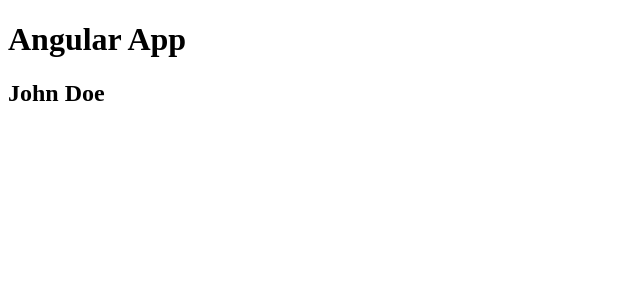
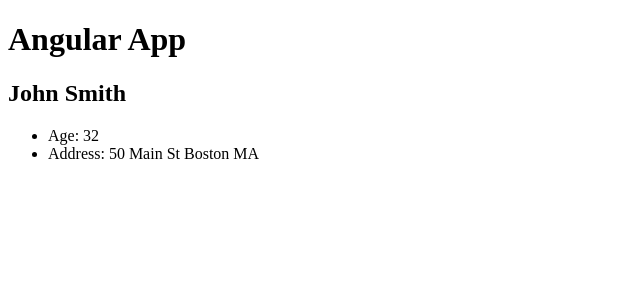
Before and after one commit to mytematt/learning_angular, an Angular app: page / in a window 1280 px wide. Shown: the top 300 px of the page, without its empty margins (0-640 px from the left). Built offline with nearby package versions, Linux system fonts and the light colour scheme.

Commit message:
thru lecture 14

```diff
--- a/src/app/components/user/user.component.html
+++ b/src/app/components/user/user.component.html
@@ -1 +1,5 @@
-<h2>John Doe</h2>
+<h2>{{ firstName }} {{ lastName }}</h2>
+<ul>
+  <li> Age: {{ showAge() }}</li>
+  <li>Address: {{ address.street }} {{ address.city }} {{ address.state }}</li>
+</ul>
--- a/src/app/components/user/user.component.ts
+++ b/src/app/components/user/user.component.ts
@@ -5,4 +5,21 @@
   templateUrl: './user.component.html',
   styleUrls: ['./user.component.css']
 })
-export class UserComponent { }
+export class UserComponent {
+  firstName = 'John';
+  lastName = 'Smith';
+  age = 30;
+  address = {
+    street: '50 Main St',
+    city: 'Boston',
+    state: 'MA'
+  }
+
+  constructor() {
+
+  }
+
+  showAge() {
+    return this.age + 2
+  }
+}
```
